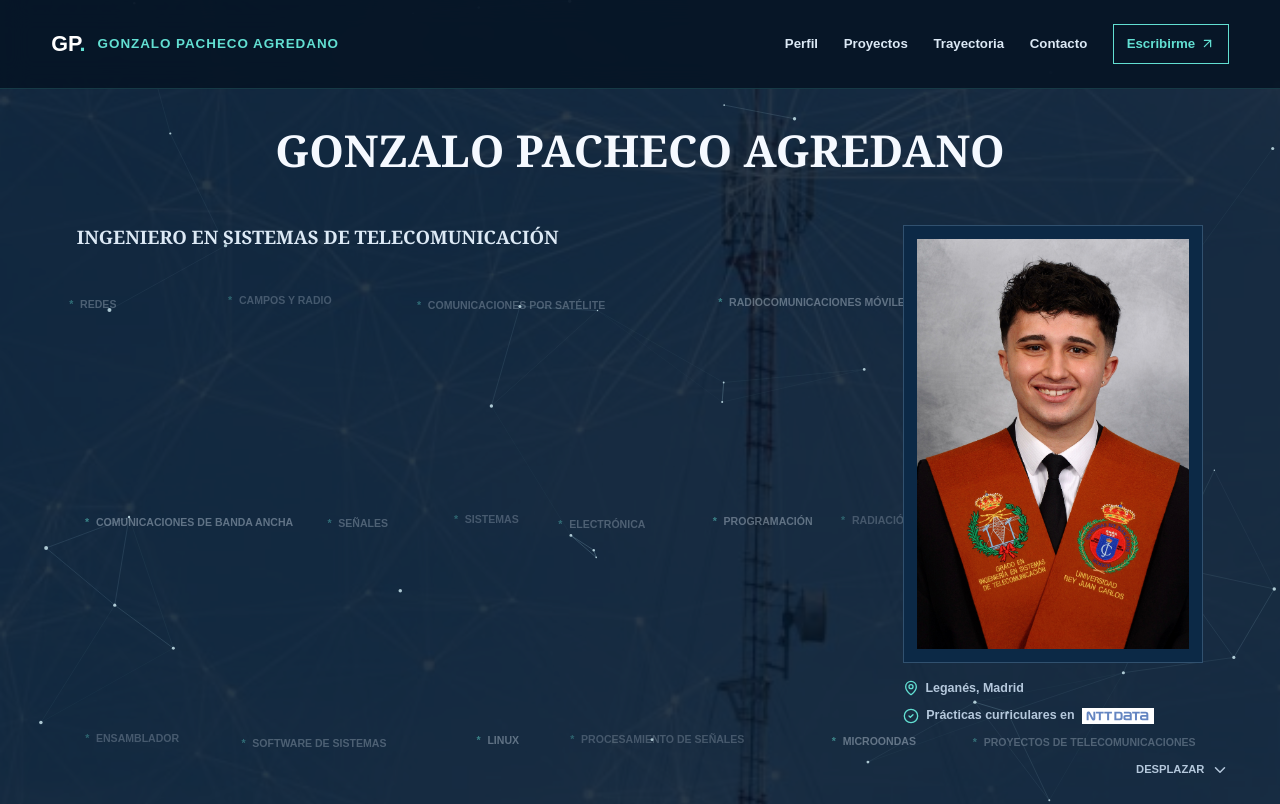
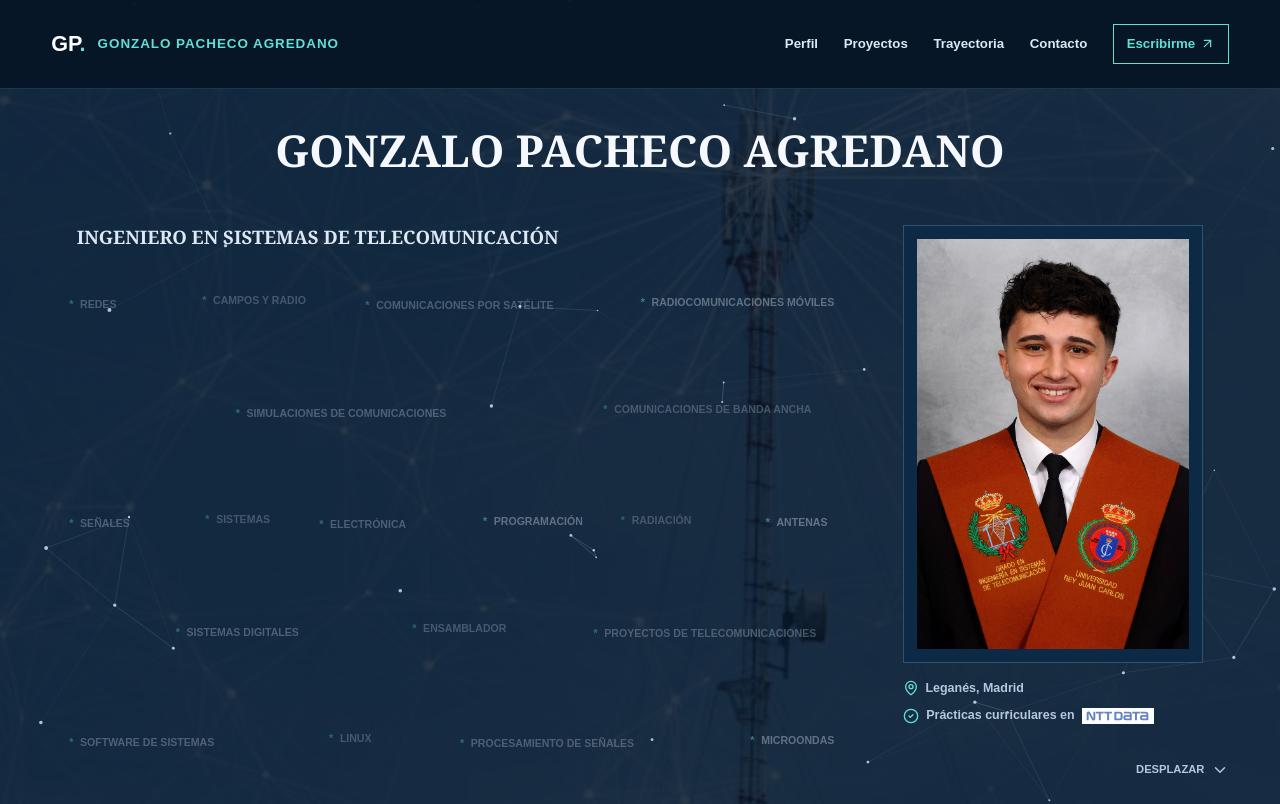
Before and after one commit to gonzaloop1494/gonzalo-portfolio, a Next.js app: page / in a window 1280 px wide. Shown: the top 804 px of the page. Built offline with nearby package versions, Linux system fonts and the light colour scheme; no server answers.

Commit message:
Reposition hero specialty rows

```diff
--- a/app/globals.css
+++ b/app/globals.css
@@ -158,8 +158,11 @@ h1, h2, h3 { letter-spacing: 0; }
 h1 em, h2 em { color: var(--accent); font-family: Georgia, "Times New Roman", serif; font-weight: 400; }
 .hero-name { position: relative; z-index: 2; grid-column: 1 / -1; grid-row: 1; justify-self: center; width: 100vw; max-width: none; margin: 0; color: var(--text); font-family: "Copperplate Gothic", Copperplate, "Copperplate Gothic Light", Georgia, serif; font-size: 2.75rem; font-weight: 700; line-height: 1.04; text-align: center; text-transform: uppercase; white-space: nowrap; }
 .hero-role { max-width: 720px; margin: 0; color: var(--soft); font-family: "Copperplate Gothic", Copperplate, "Copperplate Gothic Light", Georgia, serif; font-size: 1.16rem; font-weight: 700; line-height: 1.28; text-transform: uppercase; }
-.hero-specialties { position: absolute; z-index: 1; top: clamp(16rem, 37vh, 22rem); right: clamp(1.3rem, 6vw, 6rem); bottom: clamp(3.5rem, 7vh, 6rem); left: clamp(1.3rem, 6vw, 6rem); display: flex; flex-wrap: wrap; align-content: space-between; justify-content: space-between; gap: 1.1rem clamp(1.3rem, 3vw, 3.6rem); margin: 0; color: rgba(220, 233, 245, .48); font-size: .66rem; font-weight: 800; line-height: 1.45; pointer-events: none; text-transform: uppercase; }
-.hero-specialties span { --drift-x: 0rem; --drift-y: 0rem; display: inline-flex; align-items: center; gap: .42rem; opacity: .68; animation: specialty-drift 10s ease-in-out infinite; }
+.hero-specialties { position: absolute; z-index: 1; top: clamp(16rem, 37vh, 22rem); right: clamp(1.3rem, 6vw, 6rem); bottom: clamp(3.5rem, 7vh, 6rem); left: clamp(1.3rem, 6vw, 6rem); display: grid; grid-template-rows: repeat(5, max-content); align-content: space-between; gap: 1rem; color: rgba(220, 233, 245, .48); font-size: .66rem; font-weight: 800; line-height: 1.45; pointer-events: none; text-transform: uppercase; }
+.hero-specialty-row { display: flex; align-items: center; justify-content: space-between; width: calc(100% - 24rem); gap: clamp(1rem, 3vw, 3.6rem); }
+.hero-specialty-row-interlude-one { justify-content: space-around; width: calc(100% - 29rem); margin-left: clamp(3rem, 9vw, 10rem); }
+.hero-specialty-row-interlude-two { justify-content: space-around; width: calc(100% - 27rem); margin-left: clamp(2rem, 6vw, 7rem); }
+.hero-specialties span { --drift-x: 0rem; --drift-y: 0rem; display: inline-flex; align-items: center; gap: .42rem; opacity: .68; white-space: nowrap; animation: specialty-drift 10s ease-in-out infinite; }
 .hero-specialties span::before { content: "*"; color: rgba(98, 223, 210, .62); }
 .hero-specialties span:nth-child(6n + 1) { --drift-x: -.55rem; --drift-y: .1rem; animation-delay: -1s; }
 .hero-specialties span:nth-child(6n + 2) { --drift-x: .5rem; --drift-y: -.2rem; animation-delay: -2s; }
@@ -454,6 +457,17 @@ h1 em, h2 em { color: var(--accent); font-family: Georgia, "Times New Roman", se
 
 .reveal { opacity: 1; transform: none; }
 
+@media (max-width: 1100px) {
+  .hero { min-height: auto; }
+  .hero-grid { grid-template-columns: 1fr; grid-template-rows: auto auto auto auto; min-height: auto; padding-top: 7.5rem; padding-bottom: 5.5rem; }
+  .hero-name { grid-column: 1; grid-row: 1; justify-self: stretch; width: auto; font-size: 2.7rem; white-space: normal; }
+  .hero-copy { grid-column: 1; grid-row: 2; justify-self: center; text-align: center; }
+  .hero-role { font-size: 1rem; }
+  .hero-specialties { position: relative; top: auto; right: auto; bottom: auto; left: auto; grid-column: 1; grid-row: 3; min-height: 360px; margin-top: .25rem; font-size: .64rem; }
+  .hero-specialty-row, .hero-specialty-row-interlude-one, .hero-specialty-row-interlude-two { flex-wrap: wrap; width: 100%; margin-left: 0; gap: .8rem 1.25rem; }
+  .hero-aside { grid-column: 1; grid-row: 4; width: min(100%, 390px); justify-self: start; }
+}
+
 @media (max-width: 880px) {
   .site-header { padding-top: 1.1rem; padding-bottom: 1.1rem; }
   .brand-lockup { gap: .55rem; }
@@ -463,13 +477,6 @@ h1 em, h2 em { color: var(--accent); font-family: Georgia, "Times New Roman", se
   .site-nav.is-open { display: flex; flex-direction: column; gap: 1.15rem; }
   .site-nav > a:not(.nav-contact) { color: var(--text); font-size: 1rem; }
   .nav-contact { margin-top: .6rem; border-color: var(--accent); color: var(--accent); }
-  .hero { min-height: auto; }
-  .hero-grid { grid-template-columns: 1fr; grid-template-rows: auto auto auto auto; min-height: auto; padding-top: 7.5rem; padding-bottom: 5.5rem; }
-  .hero-name { grid-column: 1; grid-row: 1; justify-self: stretch; width: auto; font-size: 2.7rem; white-space: normal; }
-  .hero-copy { grid-column: 1; grid-row: 2; justify-self: center; text-align: center; }
-  .hero-role { font-size: 1rem; }
-  .hero-specialties { position: relative; top: auto; right: auto; bottom: auto; left: auto; grid-column: 1; grid-row: 3; min-height: 210px; margin-top: .25rem; font-size: .64rem; }
-  .hero-aside { grid-column: 1; grid-row: 4; width: min(100%, 390px); justify-self: start; }
   .profile-layout, .skills-layout, .contact-layout { grid-template-columns: 1fr; }
   .profile-detail { max-width: 740px; margin: 0 auto; text-align: center; }
   .profile-data-card { max-width: 560px; margin: 0 auto; }
@@ -496,7 +503,8 @@ h1 em, h2 em { color: var(--accent); font-family: Georgia, "Times New Roman", se
   .scroll-cue { display: none; }
   .hero-name { font-size: 2.2rem; }
   .hero-role { font-size: .86rem; }
-  .hero-specialties { min-height: 260px; gap: .7rem 1rem; margin-top: .65rem; font-size: .6rem; line-height: 1.55; }
+  .hero-specialties { min-height: 360px; gap: .7rem 1rem; margin-top: .65rem; font-size: .6rem; line-height: 1.55; }
+  .hero-specialty-row, .hero-specialty-row-interlude-one, .hero-specialty-row-interlude-two { flex-wrap: wrap; justify-content: flex-start; }
   .section-heading h2, .skills-heading h2 { font-size: clamp(2.15rem, 11vw, 3.2rem); }
   .filter-bar { margin-top: 2rem; }
   .filter-bar a { width: 100%; margin: .4rem 0 0; }
--- a/components/portfolio.tsx
+++ b/components/portfolio.tsx
@@ -39,26 +39,27 @@ const navigation = [
   ["Contacto", "contacto"],
 ] as const;
 
-const heroSpecialties = [
-  "Redes",
-  "Campos y radio",
-  "Comunicaciones por satélite",
-  "Radiocomunicaciones móviles",
-  "Simulaciones de comunicaciones",
-  "Comunicaciones de banda ancha",
-  "Señales",
-  "Sistemas",
-  "Electrónica",
-  "Programación",
-  "Radiación",
-  "Antenas",
-  "Sistemas digitales",
-  "Ensamblador",
-  "Software de sistemas",
-  "Linux",
-  "Procesamiento de señales",
-  "Microondas",
-  "Proyectos de telecomunicaciones",
+const heroSpecialtyRows = [
+  {
+    id: "primary-one",
+    items: ["Redes", "Campos y radio", "Comunicaciones por satélite", "Radiocomunicaciones móviles"],
+  },
+  {
+    id: "interlude-one",
+    items: ["Simulaciones de comunicaciones", "Comunicaciones de banda ancha"],
+  },
+  {
+    id: "primary-two",
+    items: ["Señales", "Sistemas", "Electrónica", "Programación", "Radiación", "Antenas"],
+  },
+  {
+    id: "interlude-two",
+    items: ["Sistemas digitales", "Ensamblador", "Proyectos de telecomunicaciones"],
+  },
+  {
+    id: "primary-three",
+    items: ["Software de sistemas", "Linux", "Procesamiento de señales", "Microondas"],
+  },
 ] as const;
 
 const projects = [
@@ -259,7 +260,7 @@ export function Portfolio() {
                 alt="Gonzalo Pacheco Agredano"
                 width={855}
                 height={1287}
-                sizes="(max-width: 880px) 68vw, 280px"
+                sizes="(max-width: 1100px) 68vw, 280px"
                 priority
               />
             </div>
@@ -272,9 +273,13 @@ export function Portfolio() {
               </p>
             </div>
           </div>
-          <p className="hero-specialties" aria-label="Áreas de especialización">
-            {heroSpecialties.map((specialty) => <span key={specialty}>{specialty}</span>)}
-          </p>
+          <div className="hero-specialties" aria-label="Áreas de especialización">
+            {heroSpecialtyRows.map(({ id, items }) => (
+              <div className={`hero-specialty-row hero-specialty-row-${id}`} key={id}>
+                {items.map((specialty) => <span key={specialty}>{specialty}</span>)}
+              </div>
+            ))}
+          </div>
         </div>
         <a className="scroll-cue" href="#perfil">
           <span>Desplazar</span> <ChevronDown size={18} />
```
